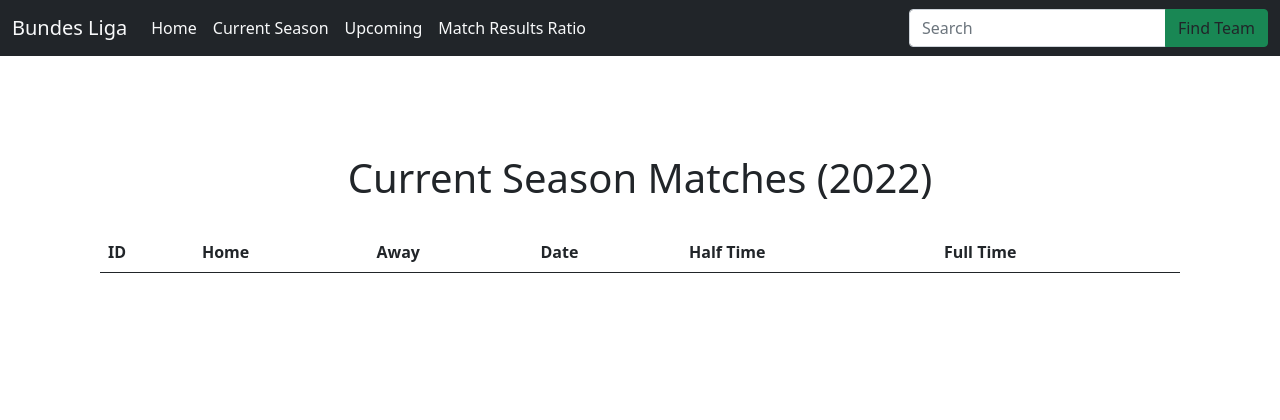
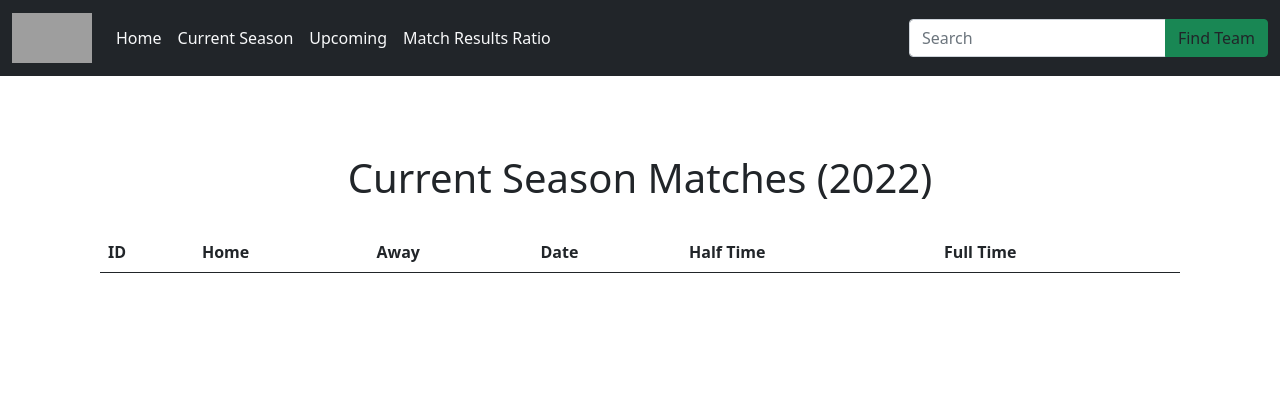
Before and after one commit to smarinov/bundesliga, a Django app: page /current-season/ in a window 1280 px wide. Shown: the top 420 px of the page. Run offline with Django 4.2, Linux system fonts and the light colour scheme; data that the repository does not hold is empty; grey boxes are pictures that could not be loaded.

Commit message:
update navbar logo

```diff
--- a/templates/partials/nav.html
+++ b/templates/partials/nav.html
@@ -1,7 +1,10 @@
 <div class="m-4">
     <nav class="navbar navbar-expand-lg navbar-light bg-dark fixed-top">
         <div class="container-fluid">
-            <a href="{% url 'homepage' %}" class="navbar-brand text-light">Bundes Liga</a>
+            <a href="{% url 'homepage' %}" class="navbar-brand text-light">
+                <img src="https://1000logos.net/wp-content/uploads/2019/01/German-Bundesliga-Logo-2002.png"
+                     alt="" width="80" height="50">
+            </a>
             <button type="button" class="navbar-toggler bg-light" data-bs-toggle="collapse"
                     data-bs-target="#navbarCollapse">
                 <span class="navbar-toggler-icon"></span>
```
